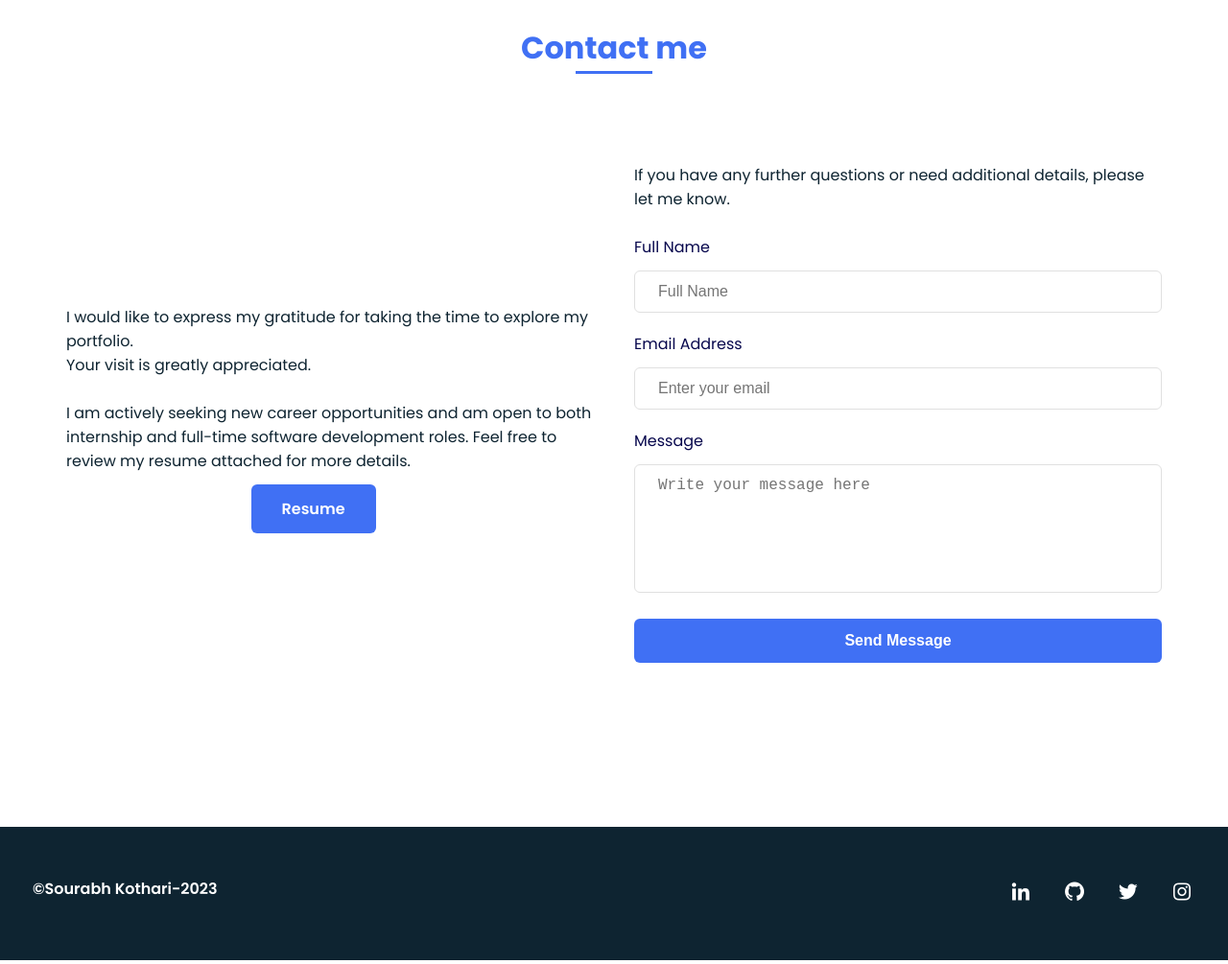
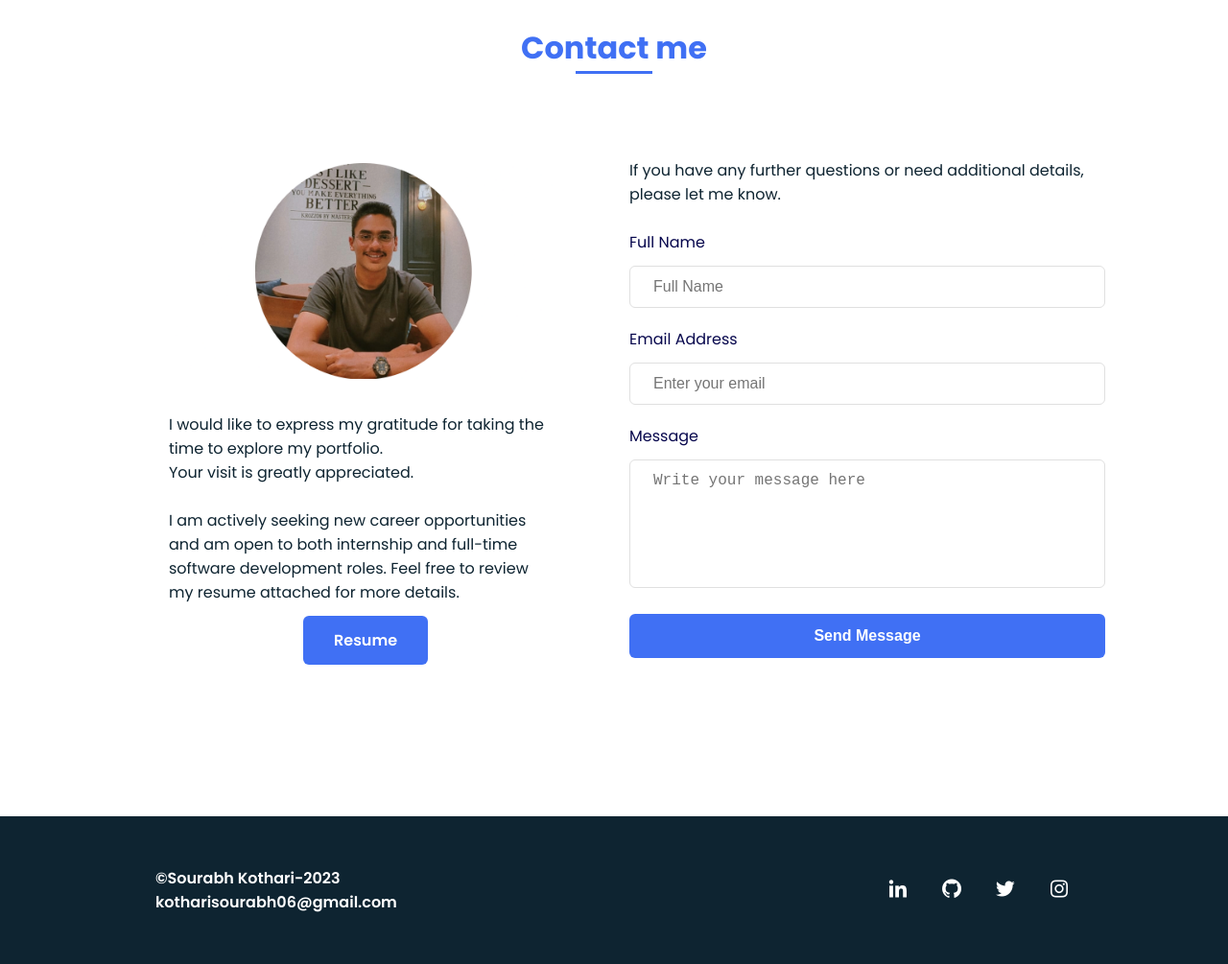
Before and after one commit to golemvincible/portfolio, a plain HTML site: page index.html in a window 1280 px wide. Shown: the part 4300-5305 px from the top of the page at 96% size. Drawn offline with nearby package versions, Linux system fonts and the light colour scheme.

Commit message:
update: ui fix

```diff
--- a/assets/css/styles.css
+++ b/assets/css/styles.css
@@ -341,7 +341,10 @@ img{
   cursor: pointer;
   margin-left: auto;
 }
-
+/*===Portfolio Image===*/
+.port--img {
+  margin-bottom: 35px;
+}
 /* ===== FOOTER =====*/
 .footer{
   background-color: var(--second-color);
--- a/index.html
+++ b/index.html
@@ -11,7 +11,9 @@
         <!-- =====BOX ICONS===== -->
         <link href='https://cdn.jsdelivr.net/npm/boxicons@2.0.5/css/boxicons.min.css' rel='stylesheet'>
 
-        <title>Sourabh Portfolio</title>
+
+        <title>Sourabh Kothari</title>
+        <link rel="icon" type="image/png" href="assets/img/favicon.ico">
     </head>
     <body>
         <!--===== HEADER =====-->
@@ -53,11 +55,11 @@
                     <a href="https://twitter.com/sourabhjain220" target="_blank" class="home__social-icon"><i class='bx bxl-twitter' ></i></a>
                     <a href="https://www.instagram.com/sourabh__k_/" target="_blank" class="home__social-icon"><i class='bx bxl-instagram' ></i></a>
                 </div>
-
                 <div class="home__img">
                     <img src="assets/img/pfi.jpg" alt="">
                     <!--<p class="about__subtitle">Big Things often have Small Beginnings</p>-->
                 </div>
+
             </section>
 
             <!--===== ABOUT =====-->
@@ -283,8 +285,14 @@
             <!--==== Contact Me-->
             <section class="about section" id="contact">
                 <h2 class="section-title">Contact me</h2>
+                <div class="about__container bd-grid">
+
                     <div class="formbold-main-wrapper">
+
                         <div class="formbold-form-wrapper">
+                            <div class="port--img">
+                                <img src="assets/img/port3.png" alt="">
+                            </div>
                             <p class="about__text">
                                 I would like to express my gratitude for taking the time to explore my portfolio.
                                 <br>
@@ -297,6 +305,7 @@
                             <a href="https://drive.google.com/file/d/1_9u_RJtbEhsGF0DttFisH4A07ELJDwrc/view?usp=drivesdk" target="_blank" class="res-btn">Resume</a>
                         </div>
 
+                    </div>
                     <!-- Form -->
 
                     <div class="formbold-form-wrapper">
@@ -376,9 +385,10 @@
         <!--===== FOOTER =====-->
         <footer class="footer">
 
-                    <div class="footer__social--parent">
+                    <div class="footer__social--parent about__container bd-grid">
                         <div class="footer__social">
-                            <p class="footer__title">©Sourabh Kothari-2023</p>
+                            <p class="footer__title">©Sourabh Kothari-2023 <br> kotharisourabh06@gmail.com</p>
+
                         </div>
                         <div class="footer__social">
                             <a href="https://www.linkedin.com/in/sourabh--k-/" class="footer__icon"><i class='bx bxl-linkedin' ></i></a>
```
Also changed, not shown: assets/img/favicon.ico (added), assets/img/port.jpeg (added), assets/img/port2.png (added), assets/img/port3.png (added). Lines whose indentation alone changed are shown as unchanged.
